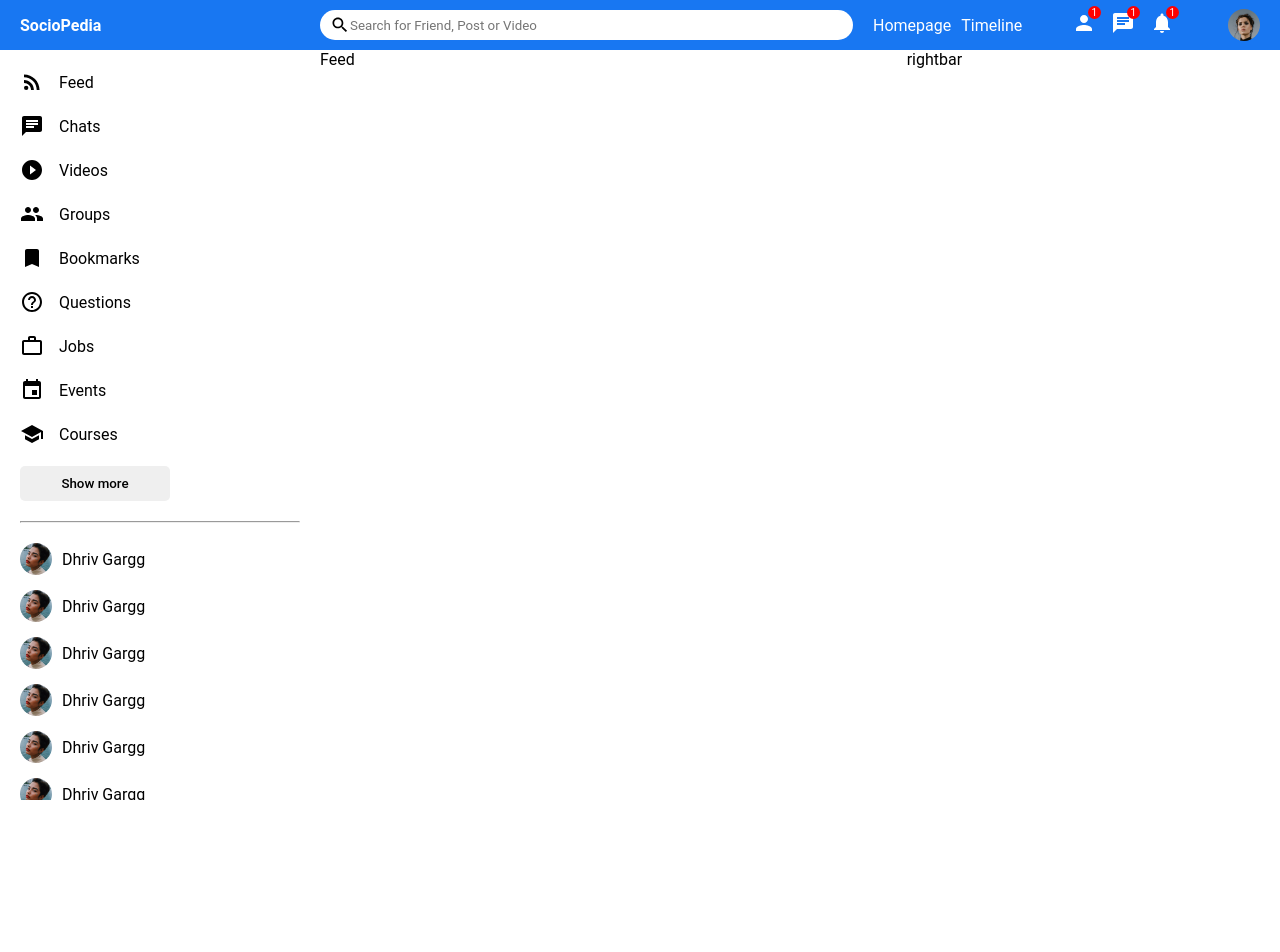
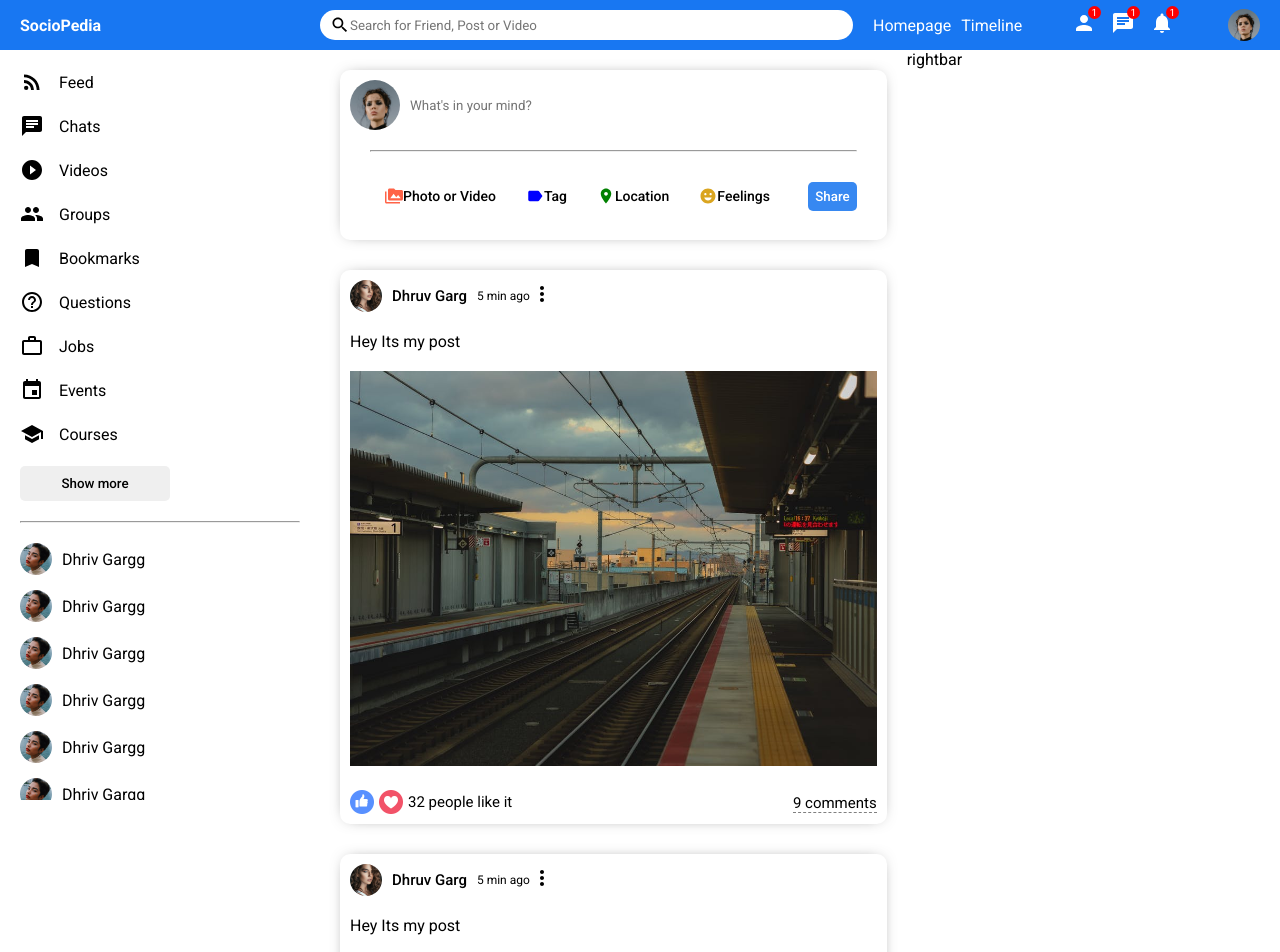
Before and after one commit to DnD-Development/SocioPedia, a React (Create React App) app in the folder client/: page / in a window 1280 px wide. Shown: the top 952 px of the page. Before the commit the page ends 800 px from the top, so only its background shows below. Built offline with nearby package versions, Linux system fonts and the light colour scheme.

Commit message:
Share and Post Done !!

```diff
--- a/client/package.json
+++ b/client/package.json
@@ -12,6 +12,7 @@
     "react": "^17.0.2",
     "react-dom": "^17.0.2",
     "react-scripts": "5.0.0",
+    "sass": "^1.48.0",
     "web-vitals": "^2.1.3"
   },
   "scripts": {
--- a/client/public/index.html
+++ b/client/public/index.html
@@ -9,7 +9,7 @@
       content="Web site created using create-react-app"
     />
     <link
-      href="https://fonts.googleapis.com/css2?family=Courier+Prime&display=swap"
+      href="https://fonts.googleapis.com/css2?family=Roboto:wght@100;300;400;500;700;900&display=swap"
       rel="stylesheet"
     />
     <link href="style.css" rel="stylesheet" />
--- a/client/src/components/feed/Feed.jsx
+++ b/client/src/components/feed/Feed.jsx
@@ -1,8 +1,22 @@
 import React from "react";
+import Share from "../share/share";
+import Post from "../post/post";
 import "./feed.scss";
 
 function Feed() {
-  return <div className="feed">Feed</div>;
+  return (
+    <div className="feed">
+      <div className="feedWrapper">
+        <Share />
+        <Post />
+        <Post />
+        <Post />
+        <Post />
+        <Post />
+        <Post />
+      </div>
+    </div>
+  );
 }
 
 export default Feed;
--- a/client/src/components/feed/feed.scss
+++ b/client/src/components/feed/feed.scss
@@ -1,3 +1,7 @@
 .feed {
   flex: 5.5;
+
+  .feedWrapper {
+    padding: 20px;
+  }
 }
--- /dev/null
+++ b/client/src/components/post/post.jsx
@@ -0,0 +1,41 @@
+import "./post.scss";
+import { MoreVert } from "@mui/icons-material";
+
+function Post() {
+  return (
+    <div className="post">
+      <div className="postWrapper">
+        <div className="postTop">
+          <div className="postTopLeft">
+            <img
+              src="./assets/person/8.jpeg"
+              alt=""
+              className="postProfileImg"
+            />
+            <span className="postUsername">Dhruv Garg</span>
+            <span className="postDate">5 min ago</span>
+          </div>
+          <div className="postTopRight">
+            <MoreVert />
+          </div>
+        </div>
+        <div className="postCenter">
+          <span className="postText">Hey Its my post</span>
+          <img src="./assets/post/1.jpeg" alt="" className="postImg" />
+        </div>
+        <div className="postBottom">
+          <div className="postBottomLeft">
+            <img src="./assets/like.png" alt="" className="likeIcon" />
+            <img src="./assets/heart.png" alt="" className="likeIcon" />
+            <span className="postLikeCounter">32 people like it</span>
+          </div>
+          <div className="postBottomRight">
+            <span className="postCommentText">9 comments</span>
+          </div>
+        </div>
+      </div>
+    </div>
+  );
+}
+
+export default Post;
--- /dev/null
+++ b/client/src/components/post/post.scss
@@ -0,0 +1,80 @@
+.post {
+  width: 100%;
+  border-radius: 10px;
+  -webkit-box-shadow: 0px 0px 16px -8px rgba(0, 0, 0, 0.68);
+  box-shadow: 0px 0px 16px -8px rgba(0, 0, 0, 0.68);
+  margin: 30px 0px;
+
+  .postWrapper {
+    padding: 10px;
+
+    .postTop {
+      display: flex;
+      align-items: center;
+      justify-self: space-between;
+
+      .postTopLeft {
+        display: flex;
+        align-items: center;
+
+        .postProfileImg {
+          height: 32px;
+          width: 32px;
+          border-radius: 50%;
+          object-fit: cover;
+        }
+
+        .postUsername {
+          font-size: 15px;
+          font-weight: 500;
+          margin: 0px 10px;
+        }
+
+        .postDate {
+          font-size: 12px;
+        }
+      }
+    }
+
+    .postCenter {
+      margin: 20px 0;
+
+      .postImg {
+        margin-top: 20px;
+        width: 100%;
+        max-height: 500px;
+        object-fit: contain;
+      }
+    }
+
+    .postBottom {
+        display: flex;
+        align-items: center;
+        justify-content: space-between;
+
+        .postBottomLeft {
+            display: flex;
+            align-items: center;
+
+            .likeIcon {
+                width: 24px;
+                height: 24px;
+                margin-right: 5px;
+                cursor: pointer;
+            }
+
+            .postLikeCounter {
+                font-size: 15px;
+            }
+        }
+
+        .postBottomRight{
+            .postCommentText {
+                cursor: pointer;
+                border-bottom: 1px dashed gray;
+                font-size: 15px;
+            }
+        }
+    }
+  }
+}
--- /dev/null
+++ b/client/src/components/share/share.jsx
@@ -0,0 +1,43 @@
+import "./share.scss";
+import React from "react";
+import { PermMedia, Label, Room, EmojiEmotions } from "@mui/icons-material";
+
+function Share() {
+  return (
+    <div className="share">
+      <div className="shareWrapper">
+        <div className="shareTop">
+          <img src="/assets/person/1.jpeg" alt="" className="shareProfileImg" />
+          <input placeholder="What's in your mind?" className="shareInput" />
+        </div>
+        <hr className="shareHr" />
+        <div className="shareBottom">
+          <div className="shareOptions">
+            <div className="shareOption">
+              <PermMedia htmlColor="tomato" className="shareIcon"></PermMedia>
+              <span className="shareOptionText">Photo or Video</span>
+            </div>
+            <div className="shareOption">
+              <Label htmlColor="blue" className="shareIcon"></Label>
+              <span className="shareOptionText">Tag</span>
+            </div>
+            <div className="shareOption">
+              <Room htmlColor="green" className="shareIcon"></Room>
+              <span className="shareOptionText">Location</span>
+            </div>
+            <div className="shareOption">
+              <EmojiEmotions
+                htmlColor="goldenrod"
+                className="shareIcon"
+              ></EmojiEmotions>
+              <span className="shareOptionText">Feelings</span>
+            </div>
+          </div>
+          <button className="shareButton">Share</button>
+        </div>
+      </div>
+    </div>
+  );
+}
+
+export default Share;
--- /dev/null
+++ b/client/src/components/share/share.scss
@@ -0,0 +1,75 @@
+.share {
+  width: 100%;
+  height: 170px;
+  border-radius: 10px;
+  -webkit-box-shadow: 0px 0px 16px -8px rgba(0, 0, 0, 0.68);
+  box-shadow: 0px 0px 16px -8px rgba(0, 0, 0, 0.68);
+
+  .shareWrapper {
+    padding: 10px;
+
+    .shareTop {
+      display: flex;
+      align-items: center;
+
+      .shareProfileImg {
+        width: 50px;
+        height: 50px;
+        border-radius: 50%;
+        object-fit: cover;
+        margin-right: 10px;
+      }
+
+      .shareInput {
+        border: none;
+        width: 80%;
+
+        .shareInput:focus {
+          outline: none;
+        }
+      }
+    }
+
+    .shareHr {
+      margin: 20px;
+    }
+
+    .shareBottom {
+      display: flex;
+      align-items: center;
+      justify-content: space-between;
+
+      .shareOptions {
+        display: flex;
+        margin-left: 20px;
+
+        .shareOption {
+          display: flex;
+          align-items: center;
+          margin: 15px;
+          cursor: pointer;
+
+          .shareIcon {
+            font-size: 18px;
+          }
+
+          .shareOptionText {
+            font-size: 14px;
+            font-weight: 500;
+          }
+        }
+      }
+
+      .shareButton {
+        border: none;
+        padding: 7px;
+        border-radius: 5px;
+        font-weight: 500;
+        margin-right: 20px;
+        cursor: pointer;
+        background-color: #3788f1;
+        color: white;
+      }
+    }
+  }
+}
--- a/client/src/components/topbar/Topbar.jsx
+++ b/client/src/components/topbar/Topbar.jsx
@@ -1,6 +1,6 @@
 import React from "react";
 import { Search, Person, Chat, Notifications } from "@mui/icons-material";
-import "./topbar.css";
+import "./topbar.scss";
 
 function Topbar() {
   return (
--- a/client/src/components/topbar/topbar.css
+++ /dev/null
@@ -1,95 +0,0 @@
-.topbarContainer {
-  height: 50px;
-  width: 100%;
-  background-color: #1877f2;
-  display: flex;
-  align-items: center;
-  position: sticky;
-  top: 0;
-}
-
-.topbarLeft {
-  flex: 3;
-}
-
-.logo {
-  font-style: 24px;
-  margin-left: 20px;
-  font-weight: bold;
-  color: white;
-  cursor: pointer;
-}
-
-.topbarCenter {
-  flex: 5;
-}
-
-.searchbar {
-  width: 100%;
-  height: 30px;
-  background-color: white;
-  border-radius: 30px;
-  display: flex;
-  align-items: center;
-}
-
-.searchIcon {
-  font-size: 20px !important;
-  margin-left: 10px;
-}
-
-.searchInput {
-  border: none;
-  width: 70%;
-  display: flex;
-}
-
-.searchInput:focus {
-  outline: none;
-}
-
-.topbarRight {
-  flex: 4;
-  display: flex;
-  align-items: center;
-  justify-content: space-around;
-  color: white;
-}
-
-.topbarLink {
-  margin-right: 10px;
-  font-style: 14px;
-  cursor: pointer;
-}
-
-.topbarIcons {
-  display: flex;
-}
-
-.topbarIconItem {
-  margin-right: 15px;
-  cursor: pointer;
-  position: relative;
-}
-
-.topbarIconBadge {
-  width: 13px;
-  height: 13px;
-  background-color: red;
-  border-radius: 50%;
-  color: white;
-  position: absolute;
-  top: -5px;
-  right: -5px;
-  display: flex;
-  align-items: center;
-  justify-content: center;
-  font-size: 10px;
-}
-.topbarImg {
-  width: 32px;
-  height: 32px;
-  border-radius: 50%;
-  object-fit: cover;
-  cursor: pointer;
-}
--- /dev/null
+++ b/client/src/components/topbar/topbar.scss
@@ -0,0 +1,96 @@
+.topbarContainer {
+  height: 50px;
+  width: 100%;
+  background-color: #1877f2;
+  display: flex;
+  align-items: center;
+  position: sticky;
+  top: 0;
+
+  .topbarLeft {
+    flex: 3;
+
+    .logo {
+      font-style: 24px;
+      margin-left: 20px;
+      font-weight: bold;
+      color: white;
+      cursor: pointer;
+    }
+  }
+
+  .topbarCenter {
+    flex: 5;
+
+    .searchbar {
+      width: 100%;
+      height: 30px;
+      background-color: white;
+      border-radius: 30px;
+      display: flex;
+      align-items: center;
+
+      .searchIcon {
+        font-size: 20px !important;
+        margin-left: 10px;
+      }
+
+      .searchInput {
+        border: none;
+        width: 70%;
+        display: flex;
+
+        .searchInput:focus {
+          outline: none;
+        }
+      }
+    }
+  }
+
+  .topbarRight {
+    flex: 4;
+    display: flex;
+    align-items: center;
+    justify-content: space-around;
+    color: white;
+
+    .topbarLink {
+      margin-right: 10px;
+      font-style: 14px;
+      cursor: pointer;
+    }
+
+    .topbarIcons {
+      display: flex;
+
+      .topbarIconItem {
+        margin-right: 15px;
+        cursor: pointer;
+        position: relative;
+
+        .topbarIconBadge {
+          width: 13px;
+          height: 13px;
+          background-color: red;
+          border-radius: 50%;
+          color: white;
+          position: absolute;
+          top: -5px;
+          right: -5px;
+          display: flex;
+          align-items: center;
+          justify-content: center;
+          font-size: 10px;
+        }
+      }
+    }
+
+    .topbarImg {
+      width: 32px;
+      height: 32px;
+      border-radius: 50%;
+      object-fit: cover;
+      cursor: pointer;
+    }
+  }
+}
```
Also changed, not shown: 1 other file (tests, documents, lock files or other folders).
